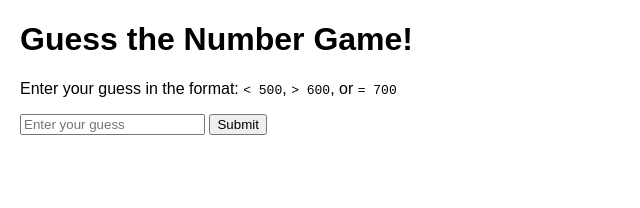
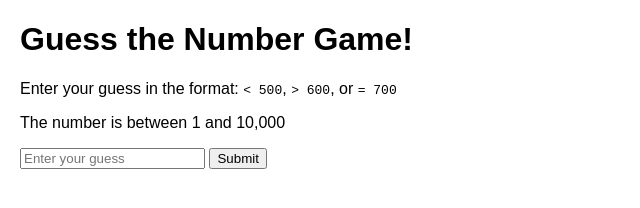
Before and after one commit to o-qcblog/Number-Guessing-Game, a plain HTML site: page index.html in a window 1280 px wide. Shown: the whole page, without its empty margins (0-640 px from the left). Drawn offline with Linux system fonts and the light colour scheme.

Commit message:
Update index.html

```diff
--- a/index.html
+++ b/index.html
@@ -17,6 +17,7 @@
 <body>
     <h1>Guess the Number Game!</h1>
     <p>Enter your guess in the format: <code>&lt; 500</code>, <code>&gt; 600</code>, or <code>= 700</code></p>
+    <p>The number is between 1 and 10,000</p>
     <input type="text" id="guessInput" placeholder="Enter your guess">
     <button id="submitButton">Submit</button>
     <div class="output" id="output"></div>
```
